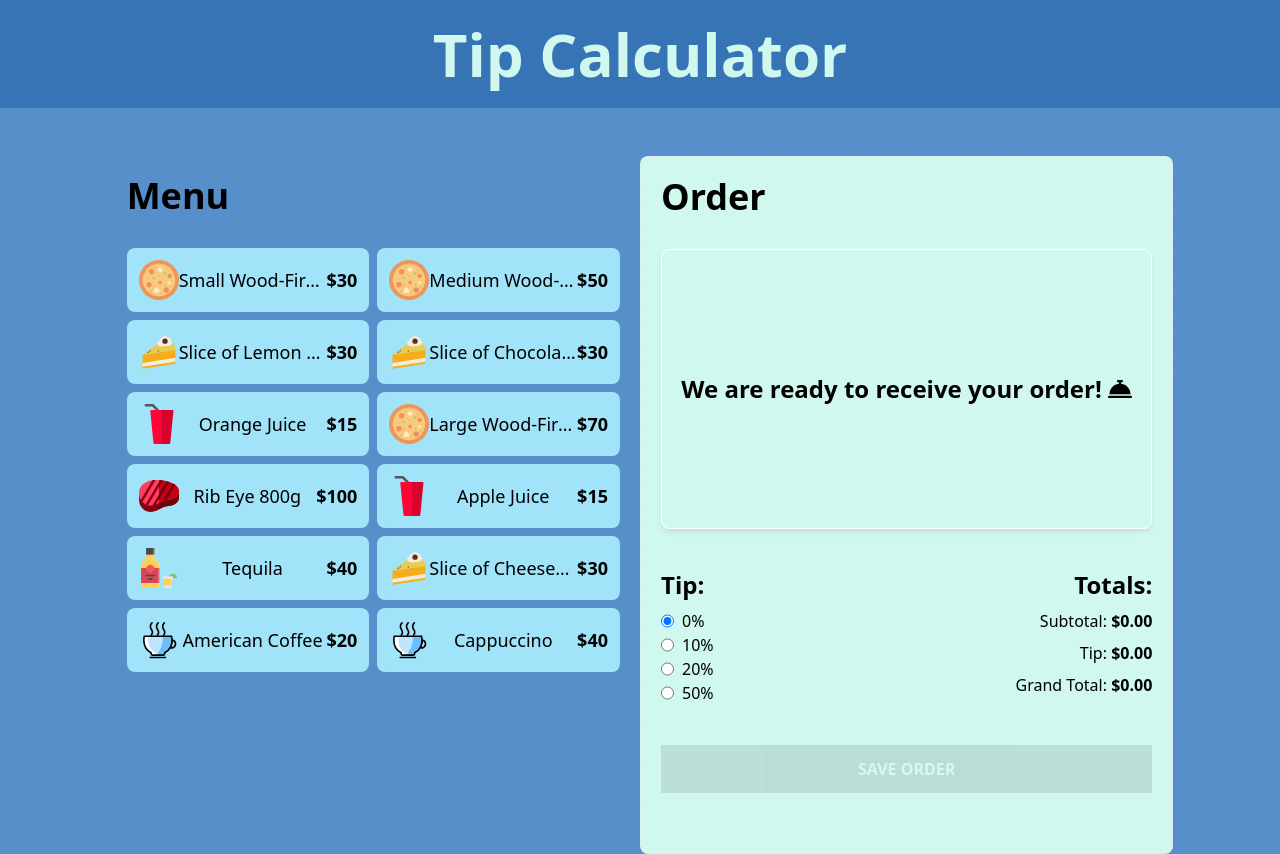
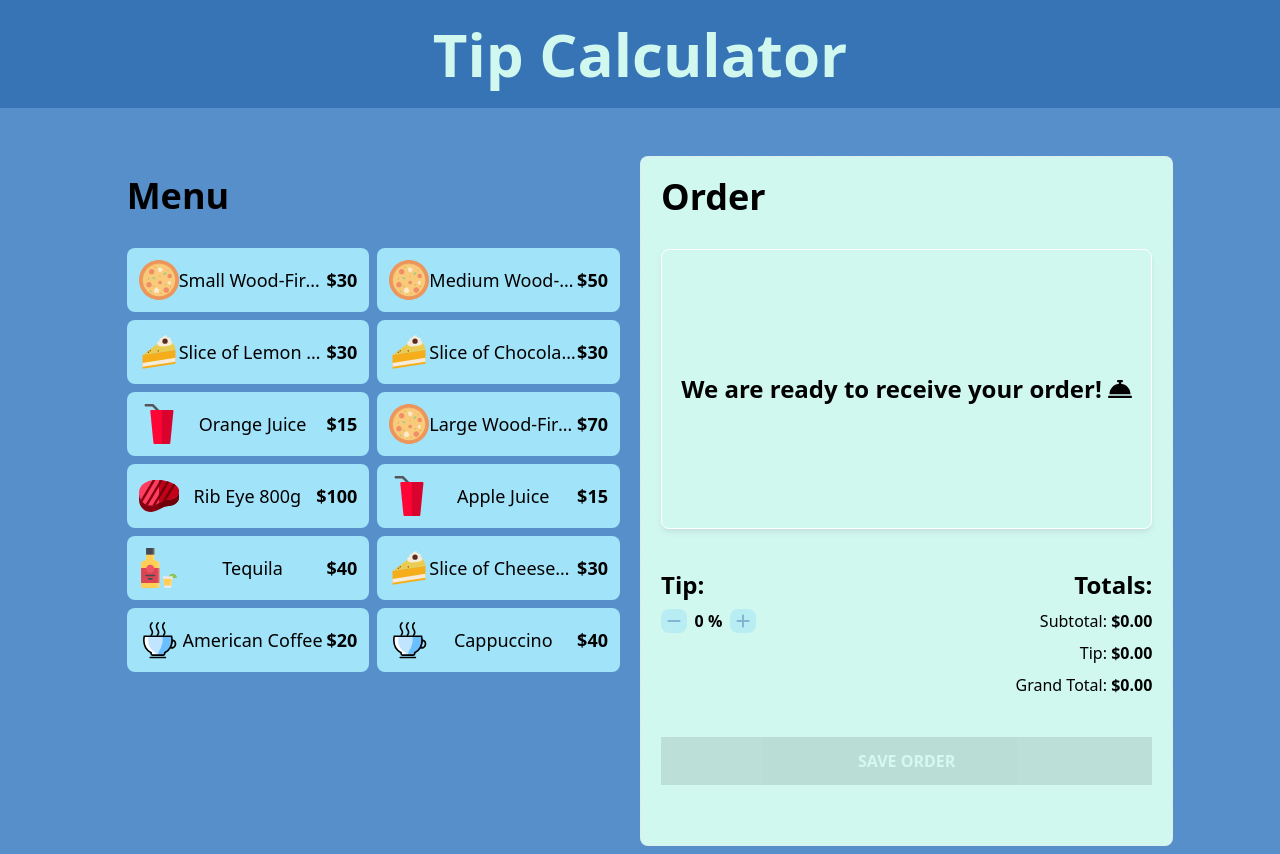
Before and after one commit to GilpiDv/myrestaurant-app, a React (Vite) app: page / in a window 1280 px wide. Built offline with nearby package versions, Linux system fonts and the light colour scheme.

Commit message:
improve tips functionality

```diff
--- a/src/App.tsx
+++ b/src/App.tsx
@@ -42,6 +42,7 @@ function App() {
                         <TipPercentageForm
                             setTip={setTip}
                             tip={tip}
+                            order={order}
                         />
 
                         <OrderTotals
--- a/src/components/TipPercentageForm.tsx
+++ b/src/components/TipPercentageForm.tsx
@@ -1,31 +1,40 @@
-import { tipOptions } from "../data/db"
+import { FontAwesomeIcon } from "@fortawesome/react-fontawesome"
+import { faMinus, faPlus  } from '@fortawesome/free-solid-svg-icons'
+import type { OrderItem } from "../types"
 
 type TipPercentageFormProps = {
     tip: number
     setTip: React.Dispatch<React.SetStateAction<number>>
+    order: OrderItem[]
 }
 
-export default function TipPercentageForm({tip, setTip}: TipPercentageFormProps) {
+export default function TipPercentageForm({tip, setTip, order}: TipPercentageFormProps) {
     return (
         <div className="space-y-2">
             <h2 className='font-black text-2xl'>Tip:</h2>
             <form action="">
-                {tipOptions.map((tipOption) => {
-                    return (
-                        <div key={tipOption.id} className="flex gap-2">
-                            <input
-                                id={'tip_' + tipOption.id}
-                                type="radio"
-                                name={'tip'}
-                                value={tipOption.value}
-                                checked={tipOption.value === tip}
-                                onChange={e => setTip(Number(e.target.value))}
-                                // onChange={e => setTip(+e.target.value)} - The + also converts the value from string to number.
-                            />
-                            <label htmlFor={'tip_' + tipOption.id}>{tipOption.label}</label>
-                        </div>
-                    )
-                })}
+                    <div className="flex gap-2">
+                        <button
+                            type="button"
+                            className="btn-change-quantity"
+                            onClick={() => setTip(tip - 5)}
+                            disabled={order.length === 0 || tip === 0}
+                        >
+                            <FontAwesomeIcon icon={faMinus} />
+                        </button>
+                        <p className="text-md font-bold">
+                            {tip} %
+                        </p>
+                        <button
+                            type="button"
+                            className="btn-change-quantity"
+                            onClick={() => setTip(tip + 5)}
+                            disabled={order.length === 0 || tip === 50}
+                        >
+                            <FontAwesomeIcon icon={faPlus} />
+                        </button>
+                        {/* <label htmlFor={'tip_' + tipOption.id}>{tipOption.label}</label> */}
+                    </div>
             </form>
         </div>
     )
--- a/src/hooks/useOrder.ts
+++ b/src/hooks/useOrder.ts
@@ -39,7 +39,7 @@ export default function useOrder() {
     [order])
 
     const tipAmount = useMemo(() => {
-        return tip * subtotal;
+        return (tip / 100) * subtotal;
     }, [tip, order])
 
     const grandTotal = useMemo(() => {
```
